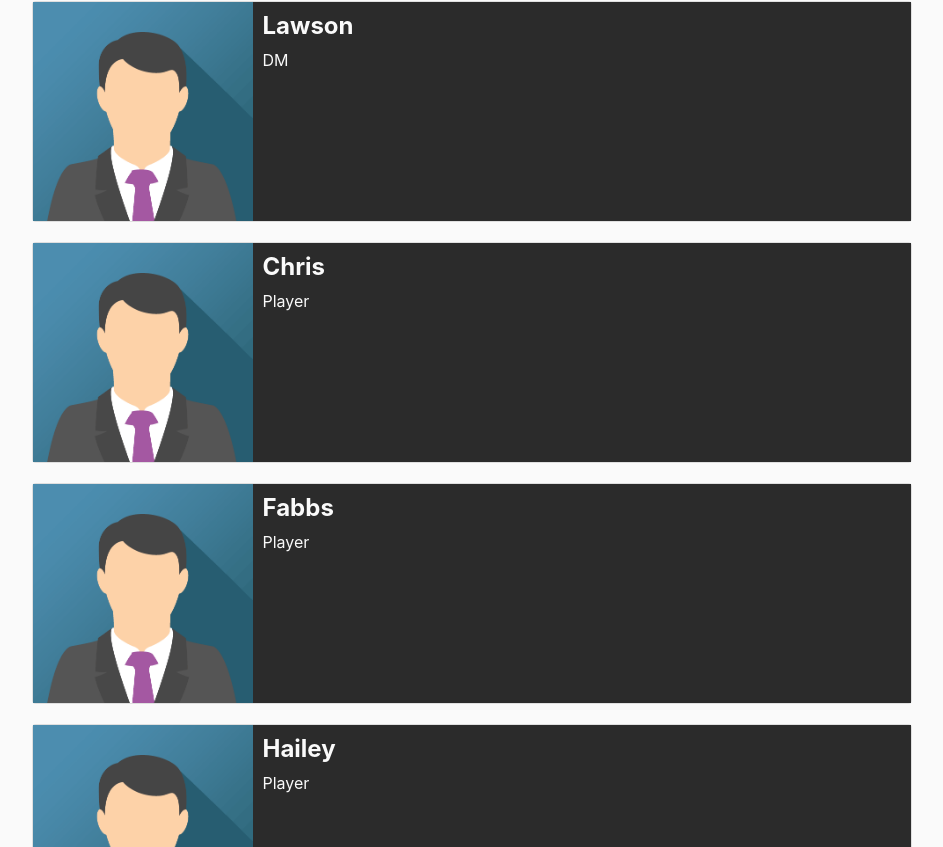
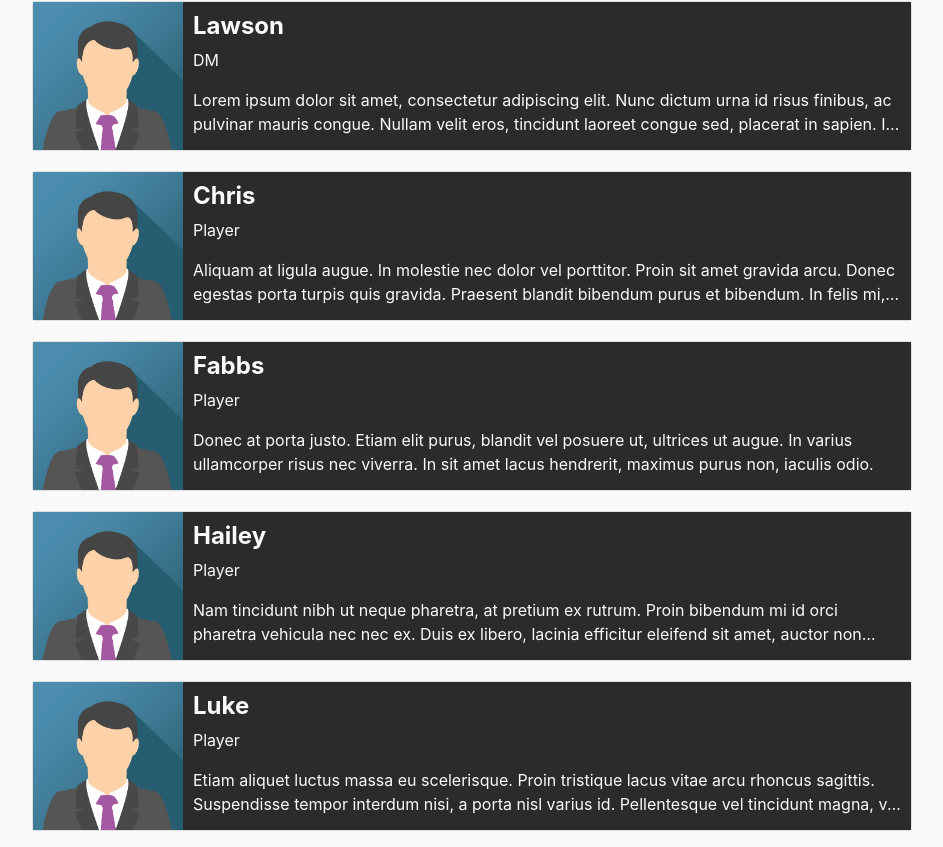
Before and after one commit to cward-dev/dicedroppers, a React (Create React App) app: page /meet-the-crew in a window 1280 px wide. Shown: the part 193-1040 px from the top of the page, without its empty margins (168-1111 px from the left). Built offline with nearby package versions, Linux system fonts and the light colour scheme.

Commit message:
animations

```diff
--- a/src/components/Card/Card.css
+++ b/src/components/Card/Card.css
@@ -2,8 +2,9 @@
   transition: 0.3s;
   width: 100%;
   min-width: 100px;
+  height: 150px;
   display: grid;
-  grid-template-columns: 25% 75%;
+  grid-template-columns: 150px 1fr;
   grid-template-rows: 100%;
   margin: 20px 0;
 }
@@ -13,9 +14,9 @@
 }
 
 .card img {
+  min-height: 100%;
   width: 100%;
-  min-width: 100%;
-  min-height: 100%;
+  object-fit: contain;
   transition: transform 0.3s ease;
 }
 
@@ -24,17 +25,28 @@
 }
 
 .img-container {
+  height: 100%;
   width: 100%;
-  height: 100%;
   overflow: hidden;
+  display: flex;
+  justify-content: center;
+  align-items: center;
 }
 
 .content-container {
+  display: inline-block;
   padding: 10px;
   background-color: var(--black);
   color: var(--white);
   white-space: no-wrap;
+}
+
+.description-container {
   overflow: hidden;
+  text-overflow: ellipsis;
+  display: -webkit-box;
+  -webkit-box-orient: vertical;
+  -webkit-line-clamp: 2; /* number of lines to show */
 }
 
 a:link, a:hover, a:visited, a:active {
--- a/src/components/Card/Card.js
+++ b/src/components/Card/Card.js
@@ -16,7 +16,10 @@ function Card(props) {
         </div>
         <div className="content-container">
           <h4><b>{props.name}</b></h4>
-          <p>{props.description}</p>
+          <p>{props.role}</p>
+          <div className="description-container">
+            <p>{props.description}</p>
+          </div>
         </div>
       </div>
     </Link>
--- a/src/components/Nav/Nav.css
+++ b/src/components/Nav/Nav.css
@@ -17,6 +17,7 @@
   height: 100%;
   display: flex;
   flex-flow: row flex-start;
+  animation: fadeRight 750ms ease-out backwards;
 }
 
 .nav-logo-link {
@@ -77,12 +78,22 @@
 
 .links-container {
   display: flex;
-  animation: fadeIn 500ms ease-out backwards;
+  animation: fadeLeft 750ms ease-out backwards;
 }
 
-@keyframes fadeIn {
+@keyframes fadeLeft {
   from {
     transform: translateX(100%);
+    opacity: 0;
+  } to {
+    transform: translateX(0);
+    opacity: 1;
+  }
+}
+
+@keyframes fadeRight {
+  from {
+    transform: translateX(-100%);
     opacity: 0;
   } to {
     transform: translateX(0);
@@ -97,7 +108,7 @@
   .nav-logo-container {
     width: 100%;
     background-color: var(--black);
-    z-index: 1;
+    z-index: 3;
   }
   .links-container * {
     display: none;
@@ -109,7 +120,16 @@
     display: block;
     background-color: var(--black);
   }
-  @keyframes fadeIn {
+  @keyframes fadeLeft {
+    from {
+      transform: translateY(-100%);
+      opacity: 1;
+    } to {
+      transform: translateY(0);
+      opacity: 1;
+    }
+  }
+  @keyframes fadeRight {
     from {
       transform: translateY(-100%);
       opacity: 1;
@@ -125,6 +145,8 @@
     display: flex;
     flex-flow: row wrap;
     width: 100%;
+    position: absolute;
+    z-index: 2;
   }
   .links-container.active * {
     display: flex;
--- a/src/components/Nav/Nav.js
+++ b/src/components/Nav/Nav.js
@@ -40,13 +40,20 @@ function Nav() {
     }
   };
 
-  const handler = () => {
+  const clickHandler = () => {
     if (isActive) {
       setTimeout(setIsActive, 0);
     }
   };
 
-  useEventListener("mouseup", handler);
+  const resizeHandler = () => {
+    if (width > 960) {
+      setTimeout(setIsActive, 0);
+    }
+  };
+
+  useEventListener("mouseup", clickHandler);
+  useEventListener("resize", resizeHandler);
 
   const logoPath = "/images/logo.png";
 
--- a/src/pages/meet-the-crew/meet-the-crew.js
+++ b/src/pages/meet-the-crew/meet-the-crew.js
@@ -1,52 +1,13 @@
-import {
-  BrowserRouter as Router,
-  Switch,
-  Route,
-  Link
-} from "react-router-dom";
-import { useState } from 'react';
 import Card from "../../components/Card/Card.js";
-import Grid from "../../components/Grid/Grid.js";
 import "../pages.css";
 
 function MeetTheCrew() {
 
-  const DATA = [
-    {
-      name: "Lawson",
-      description: "DM",
-      imageFile: "img_avatar.png",
-    },
-    {
-      name: "Chris",
-      description: "Player",
-      imageFile: "img_avatar.png",
-    },
-    {
-      name: "Fabbs",
-      description: "Player",
-      imageFile: "img_avatar.png",
-    },
-    {
-      name: "Hailey",
-      description: "Player",
-      imageFile: "img_avatar.png",
-    },
-    {
-      name: "Luke",
-      description: "Player",
-      imageFile: "img_avatar.png",
-    },
-    {
-      name: "Oscar",
-      description: "Player",
-      imageFile: "img_avatar.png",
-    },
-  ];
+  const DATA = require("./players.json");
 
   const makeCard = (card) => {
     return (
-      <Card name={card.name} description={card.description} imageFile={card.imageFile} />
+      <Card name={card.name} imageFile={card.imageFile} role={card.role} description={card.description}  />
     );
   }
 
--- /dev/null
+++ b/src/pages/meet-the-crew/players.json
@@ -0,0 +1,38 @@
+[
+  {
+    "name": "Lawson",
+    "imageFile": "img_avatar.png",
+    "role": "DM",
+    "description": "Lorem ipsum dolor sit amet, consectetur adipiscing elit. Nunc dictum urna id risus finibus, ac pulvinar mauris congue. Nullam velit eros, tincidunt laoreet congue sed, placerat in sapien. In vel neque vel turpis mollis porttitor at a sapien. Aliquam condimentum, velit in vehicula rhoncus, odio augue placerat nisl, ac feugiat velit odio ut ipsum."
+  },
+  {
+    "name": "Chris",
+    "imageFile": "img_avatar.png",
+    "role": "Player",
+    "description": "Aliquam at ligula augue. In molestie nec dolor vel porttitor. Proin sit amet gravida arcu. Donec egestas porta turpis quis gravida. Praesent blandit bibendum purus et bibendum. In felis mi, finibus sed arcu nec, vehicula vulputate orci."
+  },
+  {
+    "name": "Fabbs",
+    "imageFile": "img_avatar.png",
+    "role": "Player",
+    "description": "Donec at porta justo. Etiam elit purus, blandit vel posuere ut, ultrices ut augue. In varius ullamcorper risus nec viverra. In sit amet lacus hendrerit, maximus purus non, iaculis odio."
+  },
+  {
+    "name": "Hailey",
+    "imageFile": "img_avatar.png",
+    "role": "Player",
+    "description": "Nam tincidunt nibh ut neque pharetra, at pretium ex rutrum. Proin bibendum mi id orci pharetra vehicula nec nec ex. Duis ex libero, lacinia efficitur eleifend sit amet, auctor non massa."
+  },
+  {
+    "name": "Luke",
+    "imageFile": "img_avatar.png",
+    "role": "Player",
+    "description": "Etiam aliquet luctus massa eu scelerisque. Proin tristique lacus vitae arcu rhoncus sagittis. Suspendisse tempor interdum nisi, a porta nisl varius id. Pellentesque vel tincidunt magna, vel semper ex."
+  },
+  {
+    "name": "Oscar",
+    "imageFile": "img_avatar.png",
+    "role": "Player",
+    "description": "Curabitur quis ante dui. Mauris quis lacus commodo, efficitur nulla vel, cursus elit. Proin faucibus sed diam non dapibus. Curabitur scelerisque massa id dui cursus consectetur. Mauris egestas sem nec turpis interdum, eget tristique eros varius. Sed sed commodo eros."
+  }
+]
```
Also changed, not shown: src/utils/json-reader.js (added, +17 -0 lines).
